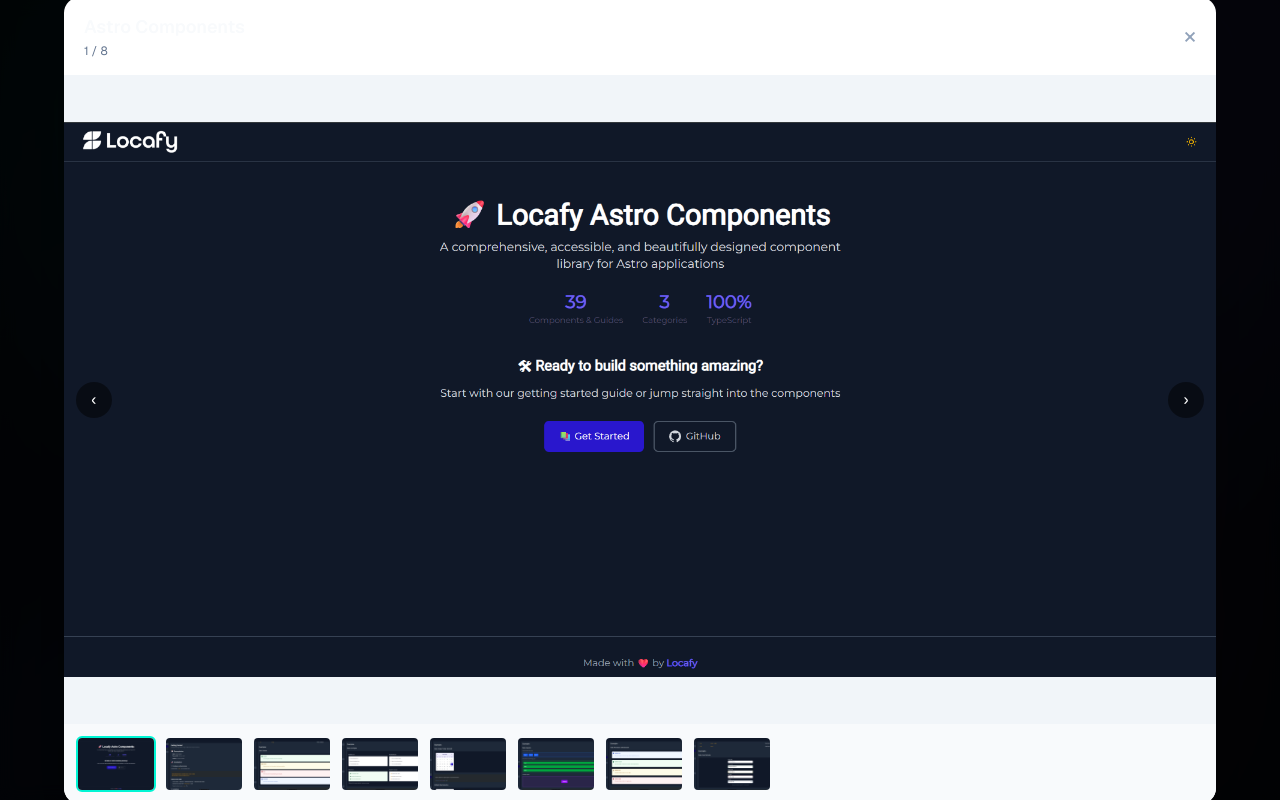
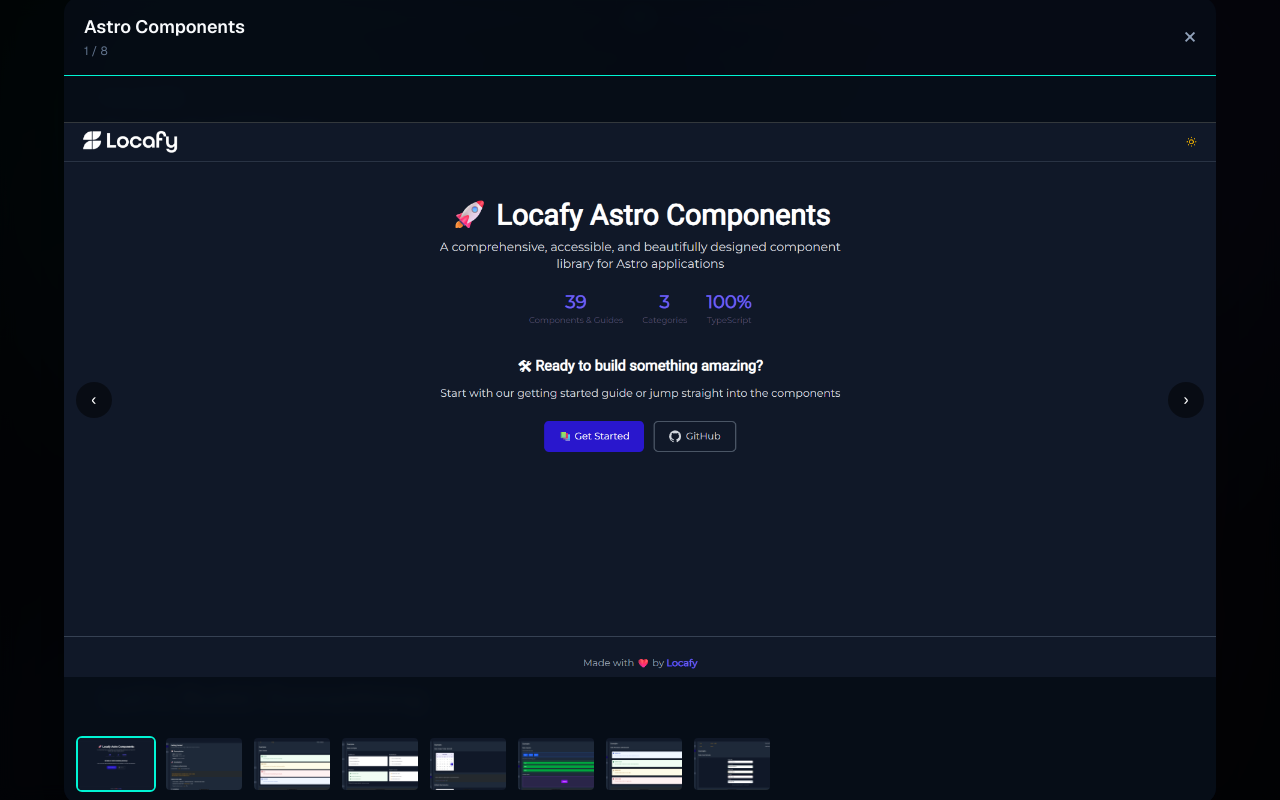
Before and after one commit to abellajason/jason-abella, a Next.js app: page / in a window 1280 px wide. Both pictures are taken after a click on the button 274 px from the left and 2649 px from the top of the page. Shown: the part 2249-3049 px from the top of the page. Built offline with nearby package versions, Linux system fonts and the light colour scheme.

Commit message:
added styling updates on the project modal

```diff
--- a/app/page.tsx
+++ b/app/page.tsx
@@ -183,10 +183,10 @@
 			onClick={onClose}
 		>
 			<div
-				className="relative w-full max-w-6xl bg-white rounded-2xl overflow-hidden shadow-2xl"
+				className="relative w-full max-w-6xl bg-[#080e1ab8] rounded-2xl overflow-hidden shadow-2xl"
 				onClick={(e) => e.stopPropagation()}
 			>
-				<div className="flex items-center justify-between px-5 py-4 border-b border-slate-100">
+				<div className="flex items-center justify-between px-5 py-4 border-b border-[#00f5d4]">
 					<div>
 						<h3 className="text-lg font-semibold text-slate-900">{item.title}</h3>
 						<p className="text-xs text-slate-500 mt-0.5">{activeIndex + 1} / {item.screenshots.length}</p>
@@ -200,7 +200,7 @@
 						&times;
 					</button>
 				</div>
-				<div className="relative w-full aspect-video bg-slate-100">
+				<div className="relative w-full aspect-video bg-[#080e1ab8]">
 					<Image
 						key={item.screenshots[activeIndex]}
 						src={item.screenshots[activeIndex]}
@@ -230,13 +230,13 @@
 						</>
 					)}
 				</div>
-				<div className="flex gap-2 overflow-x-auto p-3 bg-slate-50">
+				<div className="flex gap-2 overflow-x-auto p-3 bg-[#080e1ab8]">
 					{item.screenshots.map((src, i) => (
 						<button
 							type="button"
 							key={src}
 							onClick={() => setActiveIndex(i)}
-							className={`relative flex-shrink-0 w-20 h-14 rounded-md overflow-hidden border-2 transition-colors ${
+							className={`relative flex-shrink-0 w-20 h-14 rounded-md overflow-hidden border-2 transition-colors cursor-pointer ${
 								i === activeIndex ? "border-[#00f5d4]" : "border-transparent"
 							}`}
 						>
```
